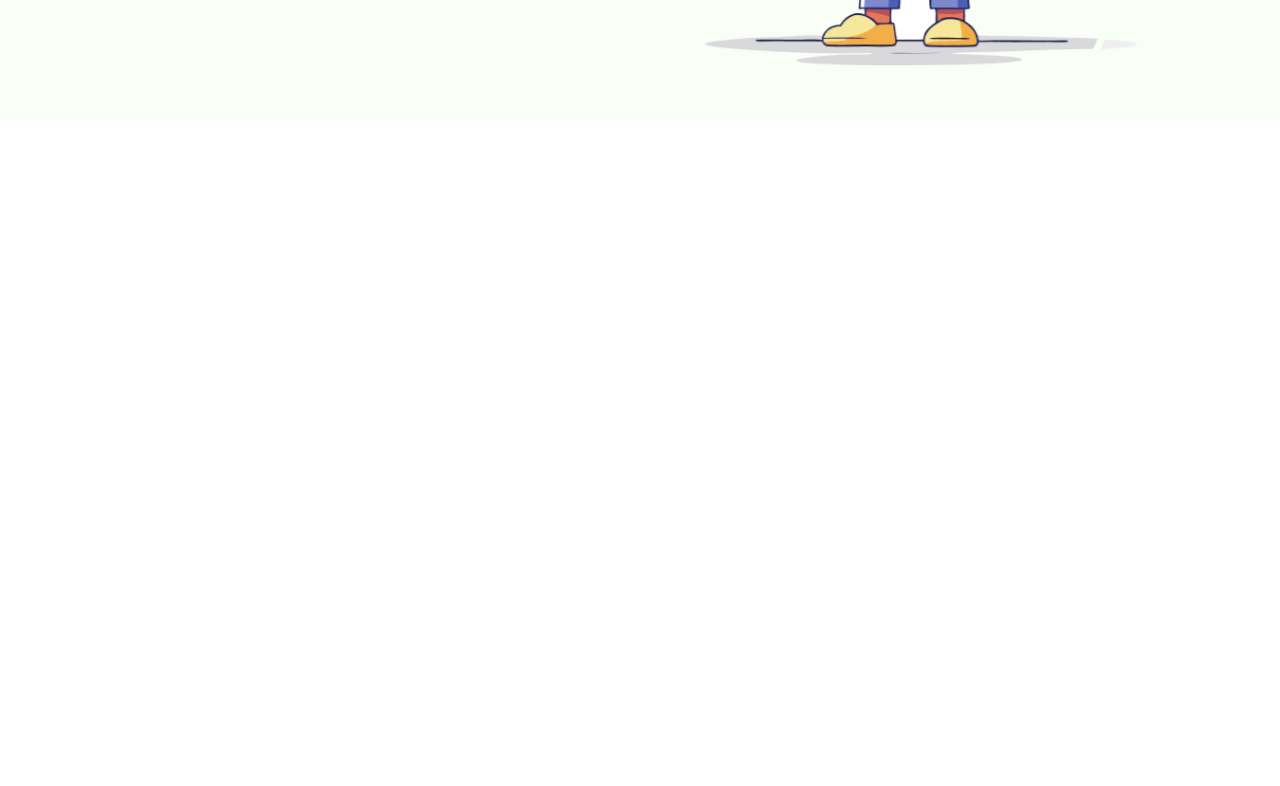
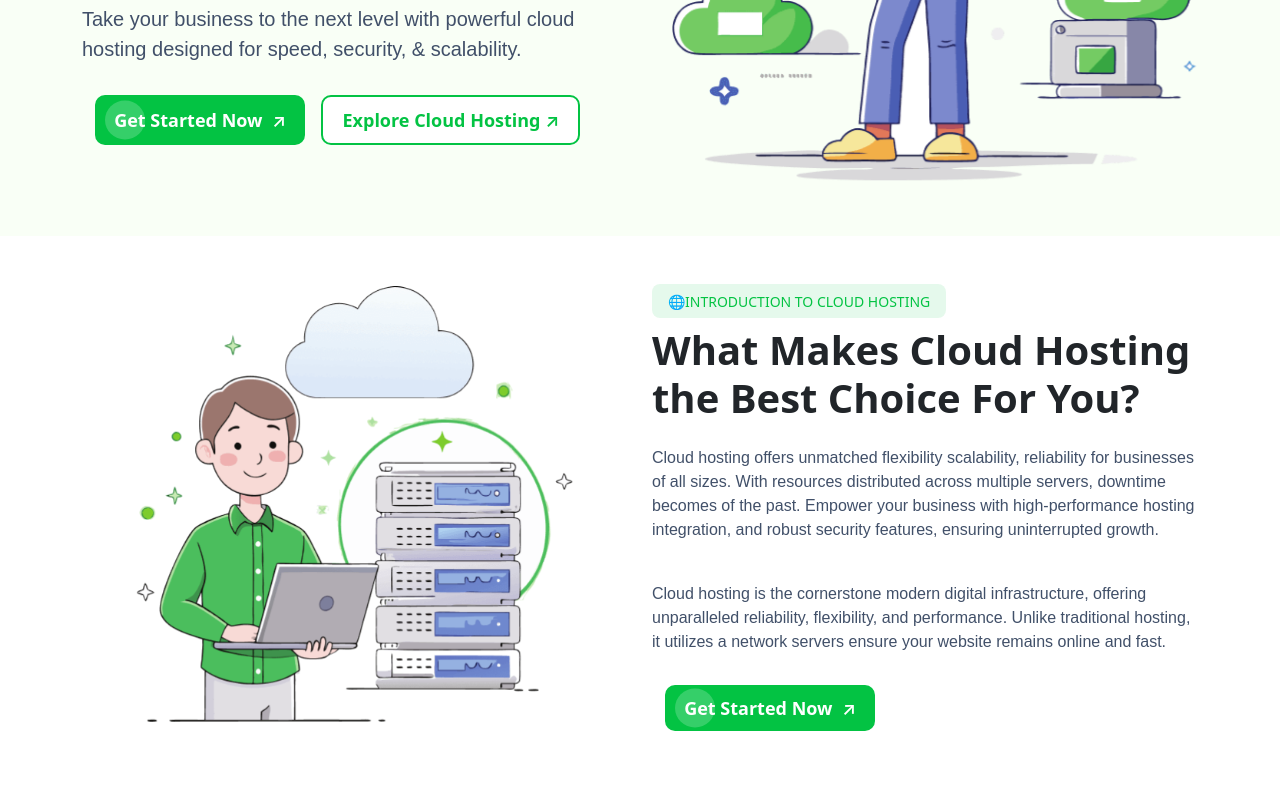
Before and after one commit to mishra-naveen-dev/website-hostc, a plain HTML site: page index.html in a window 1280 px wide. Shown: the part 568-1354 px from the top of the page. Before the commit the page ends 800 px from the top, so only its background shows below. Drawn offline with nearby package versions, Linux system fonts and the light colour scheme.

Commit message:
about and hero section

```diff
--- a/index.html
+++ b/index.html
@@ -45,10 +45,6 @@
                             <a class="nav-link" href="#">About Us</a>
                         </li>
                     </ul>
-
-
-
-
                 </div>
                 <!-- Get Started Button -->
                 <div class="btndiv">
@@ -57,19 +53,17 @@
                         Get Started Now <span class="arrow">↗</span>
                     </a>
                 </div>
-
             </div>
         </nav>
-
     </header>
     <main>
-        <section class="hero-section py-5">
+        <section class="hero-section  py-5">
             <div class="container">
                 <div class="row align-items-center">
                     <!-- Left Content -->
                     <div class="col-md-6 text-start">
                         <p class="badge-text mb-2">🌐 CLOUD HOSTING UP TO 75% OFF</p>
-                        <h1 class="display-5 fw-bold">Achieve More with the Power of <br> Cloud Hosting</h1>
+                        <h1 class="display-3 fw-bold">Achieve More with the Power of <br> Cloud Hosting</h1>
                         <p class="lead mb-4">
                             Take your business to the next level with powerful cloud hosting designed for speed,
                             security, & scalability.
@@ -82,12 +76,49 @@
                     </div>
 
                     <!-- Right Image -->
-                    <div class="col-md-6 text-center mt-4 mt-md-0">
+                    <div class="col-md-6 text-center mt-6 mt-md-0">
                         <img src="./image/hero6-image.png" alt="Cloud Hosting" class="img-fluid hero-img">
                     </div>
                 </div>
             </div>
         </section>
+        <!-- section 2 -->
+        <section class="about-us py-5">
+            <div class="container">
+                <div class="row align-items-center">
+
+                    <!-- Left Image Column -->
+                    <div class="col-md-6 text-center mb-4 mb-md-0">
+                        <img src="./image/about6-image.png" alt="About Us Image" class="hero-img" width="80%">
+                    </div>
+
+                    <!-- Right Text Column -->
+                    <div class="col-md-6">
+                        <p class="badge-text mb-2">🌐INTRODUCTION TO CLOUD HOSTING </p>
+                        <h1 class="display-6 fw-bold">What Makes Cloud Hosting the
+                            Best Choice For You? </h1>
+                        <p class="lead2 mb-4 ">
+                            Cloud hosting offers unmatched flexibility scalability, reliability for businesses of all
+                            sizes. With resources distributed across multiple servers, downtime becomes of the past.
+                            Empower your business with high-performance hosting integration, and robust security
+                            features, ensuring uninterrupted growth.
+                        </p>
+                        <p class="lead2 mb-4 ">
+                            Cloud hosting is the cornerstone modern digital infrastructure, offering unparalleled
+                            reliability, flexibility, and performance. Unlike traditional hosting, it utilizes a network
+                            servers ensure your website remains online and fast.
+                        </p>
+                        <div class="btn d-flex gap-3 flex-wrap">
+                            <a href="#" class=" get-started-btn"> <span class="glow-circle"></span>Get Started Now <span
+                                    class="arrow">↗</span></a>
+                        </div>
+                    </div>
+
+                </div>
+            </div>
+        </section>
+
+
 
     </main>
 </body>
--- a/styles.css
+++ b/styles.css
@@ -1,8 +1,15 @@
+html {
+  scroll-behavior: smooth;
+  transition: transform 0.4s ease;
+}
+
 header {
-  position: fixed;
+  position: sticky;
   top: 0;
   width: 100%;
   z-index: 1000;
+  background-color: #fff;
+  box-shadow: 0 2px 8px rgba(0, 0, 0, 0.05);
 }
 .navbar-nav .nav-item {
   font-size: 18px;
@@ -90,10 +97,15 @@ header {
   color: #ffffff;
 }
 
-.hero-section {
-  background-color: #f9fff6;
+main {
+  padding-top: 10px; /* Add padding instead of margin */
 }
 
+.hero-section {
+  padding-top: 60px; /* or if hero is first section */
+  background-color: #f9fff6;
+  border: none;
+}
 .badge-text {
   background-color: rgba(3, 195, 67, 0.1);
   color: #03c343;
@@ -160,3 +172,16 @@ header {
     transform: translateY(-10px);
   }
 }
+
+.lead {
+  font-size: 18px;
+  padding: 16px 0px 0px;
+  color: #415069;
+  font-family: "Outfit", sans-serif;
+}
+.lead2 {
+  font-size: 16px;
+  padding: 16px 0px 0px;
+  color: #415069;
+  font-family: "Outfit", sans-serif;
+}
```
